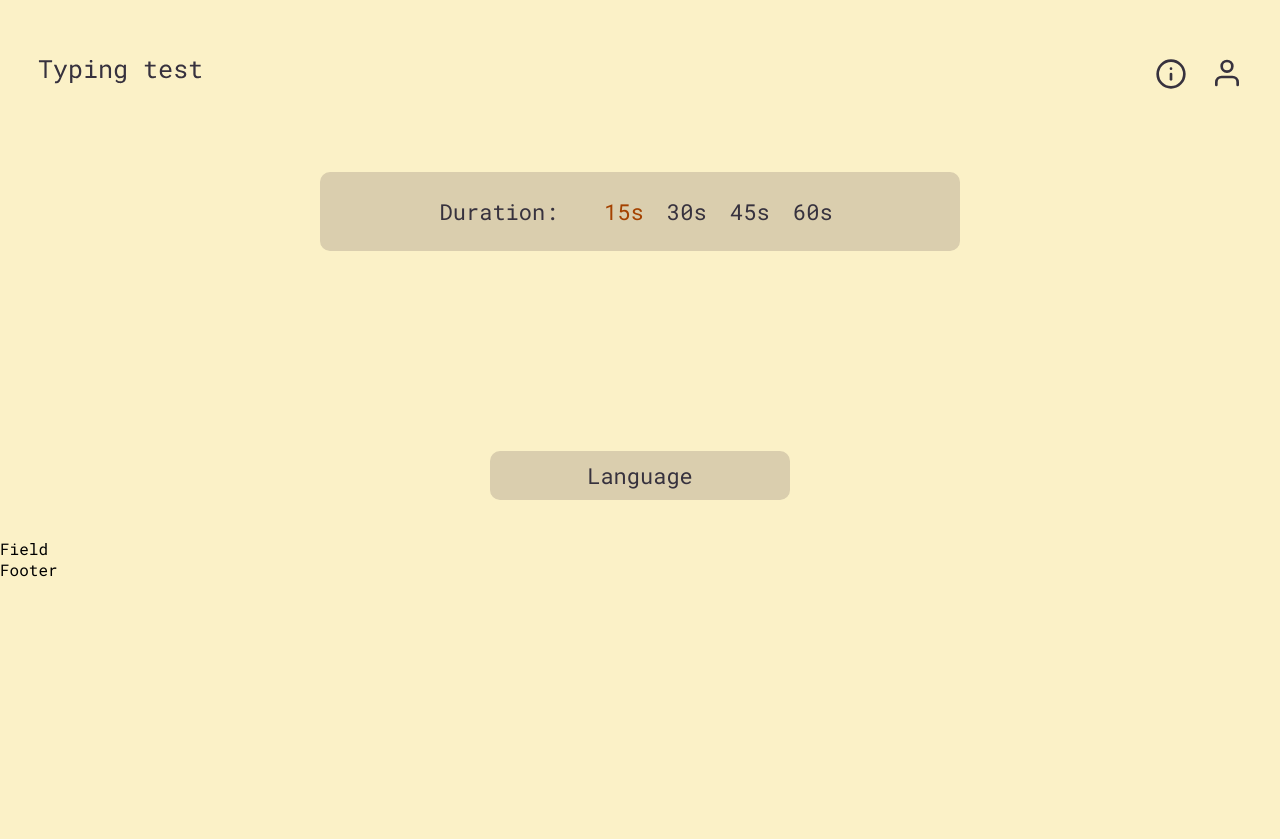
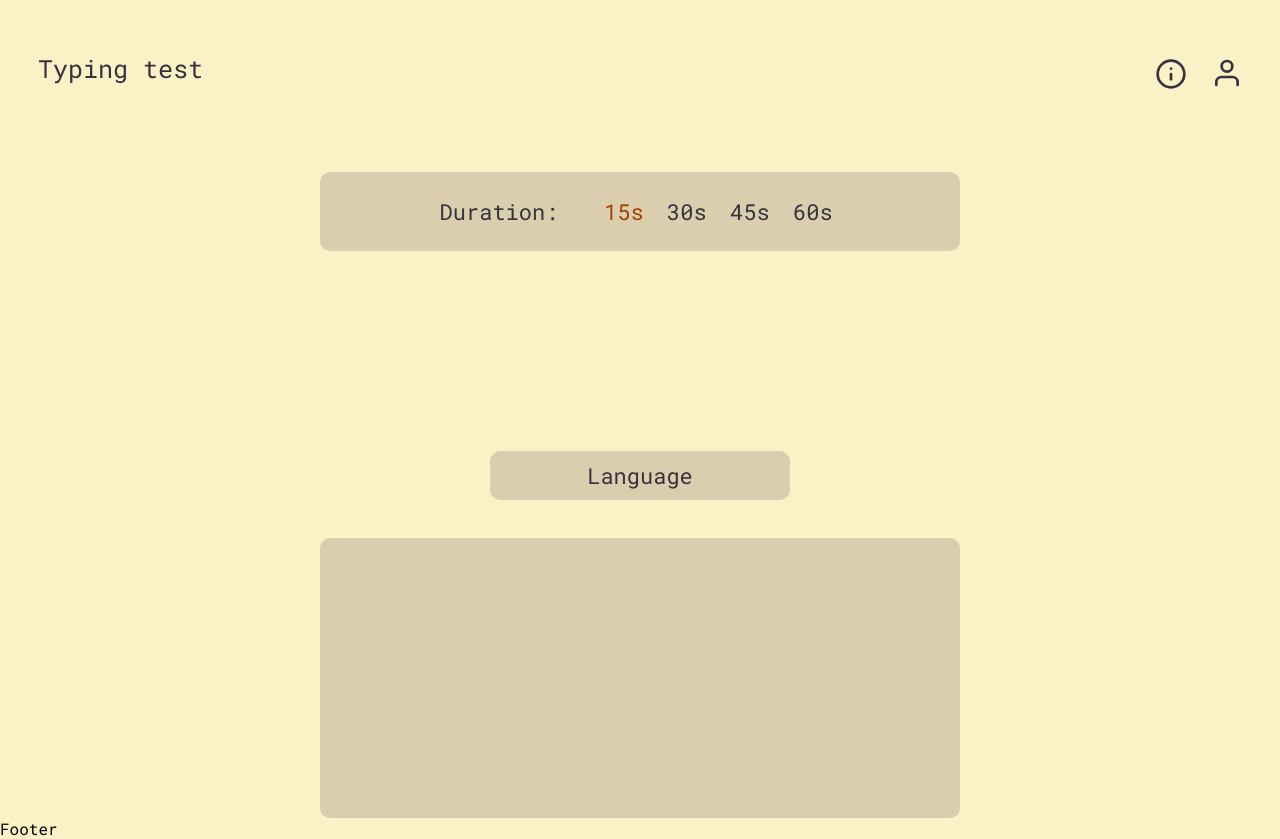
Before and after one commit to lisnyaknikita/nlTyping, a Next.js app: page / in a window 1280 px wide. Before the commit the page ends 800 px from the top, so only its background shows below. Built offline with nearby package versions, Linux system fonts and the light colour scheme.

Commit message:
implemented typing field wrapper

```diff
--- a/src/components/main/field/Field.module.scss
+++ b/src/components/main/field/Field.module.scss
@@ -0,0 +1,13 @@
+@import '@/assets/styles/variables.scss';
+
+.field {
+  width: 640px;
+  height: 280px;
+  border-radius: 10px;
+  background-color: $secondaryLight;
+  margin: 0 auto;
+  padding: 30px 35px;
+  font-family: 'Roboto Mono', monospace;
+  font-size: 22px;
+  color: #121212;
+}
--- a/src/components/main/field/Field.tsx
+++ b/src/components/main/field/Field.tsx
@@ -3,7 +3,11 @@ import { FC } from 'react';
 import classes from './Field.module.scss';
 
 const Field: FC = () => {
-  return <div>Field</div>;
+  return (
+    <div className={classes.field}>
+
+    </div>
+  );
 };
 
 export default Field;
--- a/src/components/main/language/language-popup/LanguagePopUp.module.scss
+++ b/src/components/main/language/language-popup/LanguagePopUp.module.scss
@@ -9,7 +9,6 @@
   transform: translateX(-50%);
   width: 358px;
   height: 146px;
-
   opacity: 1;
   visibility: visible;
   pointer-events: all;
@@ -36,7 +35,7 @@
 }
 
 .languageButton {
-  padding: 10px 0;
+  padding: 8px 0;
   width: 100%;
   font-size: 24px;
   color: $blackColorLight;
@@ -44,6 +43,7 @@
   border: none;
   cursor: pointer;
   transition: all 0.3s;
+  font-family: 'Roboto Mono', monospace;
 
   &:hover {
     background-color: darken($secondaryLight, 10%);
```
